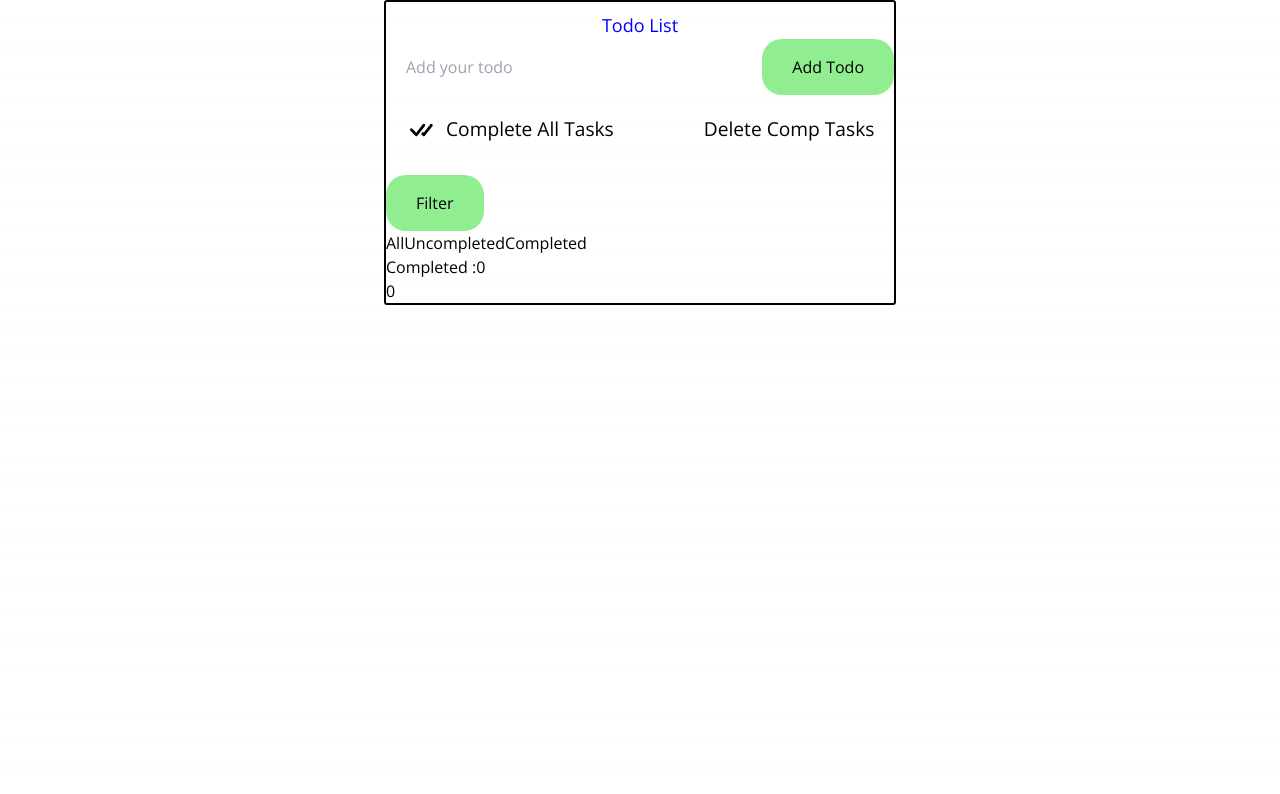
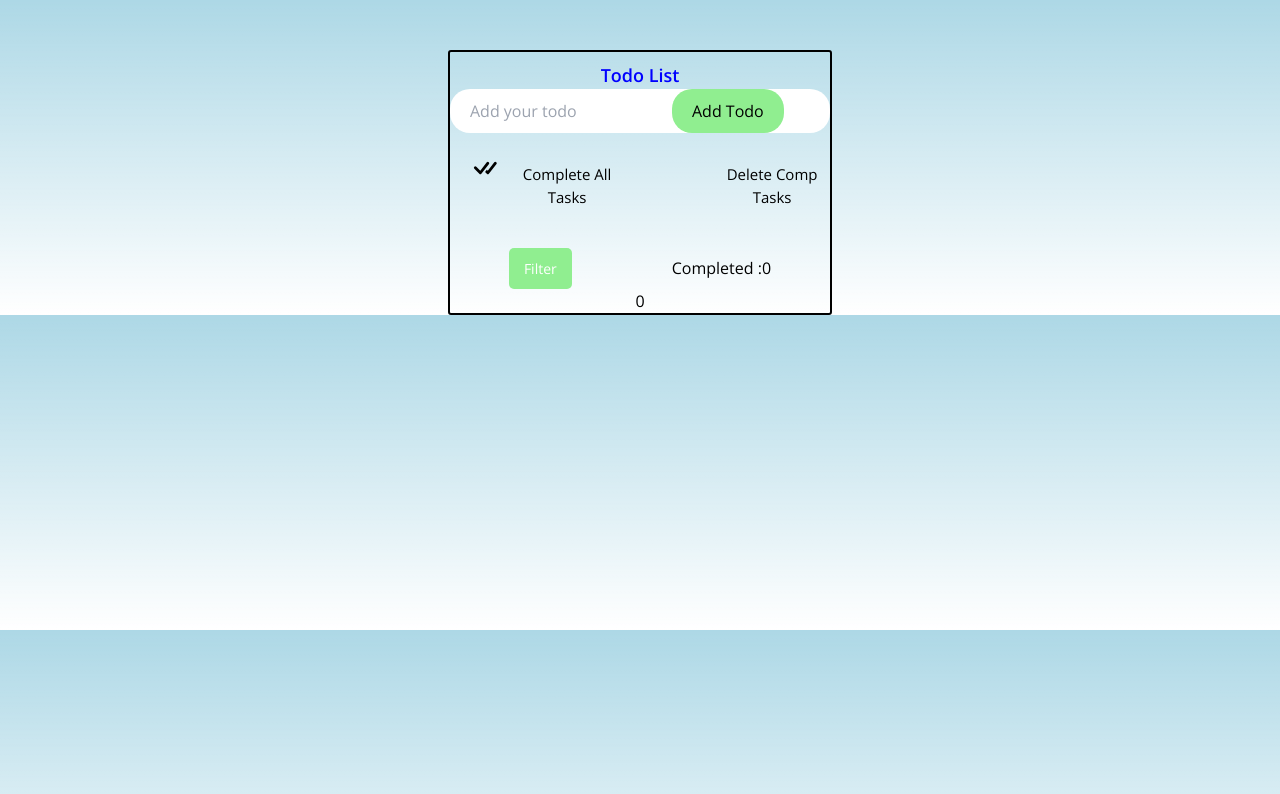
Before and after one commit to VIJAYADASS/TodoList, a Next.js app in the folder sampletest/: page /Todolist in a window 1280 px wide. Shown: the top 794 px of the page. Built offline with nearby package versions, Linux system fonts and the light colour scheme.

Commit message:
add some css

```diff
--- a/sampletest/app/Todolist/styles.css
+++ b/sampletest/app/Todolist/styles.css
@@ -8,14 +8,21 @@
 }
 
 body{
-    background-color:  white;
+    background-color: lightblue;
     border: 2px solid black;
-    margin-left: 30%;
-    width: 40%;
+    margin-left: 35%;
+    width: 30%;
+    justify-content:space-between;
     height: auto;
     border-radius: 3px;
+    margin-top: 50px;
 
 
+}
+
+.container-center{
+    align-items:  center;
+    text-align:  center;
 }
 
 h2{
@@ -24,6 +31,16 @@ h2{
     margin-top: 10px;
     font-size: large;
     text-align:  center;
+    font-weight:  bold;
+}
+.container-center{
+    align-items:  center;
+
+}
+h3{
+    cursor: pointer;
+    font: size 10px;
+
 }
 button{
     background: lightgreen;
@@ -31,39 +48,100 @@ button{
     color: black;
     cursor: pointer;
     font-size: 16px;
-    padding: 16px 30px;
+    padding: 10px 20px;
 }
 .row{
     align-items:  center;
     background: white;
     border-radius: 20px;
-    display: flex;
-    justify-content: space-between;
+    display:flex;
+    grid-template-columns:auto;
     margin-bottom: 20px;
     padding-left: 20px;
 }
 .mid{
     display: flex;
-    font-size: 1.2rem;
+    font-size: 15px;
     margin-bottom: 30px;
     margin-left: 20px;
 }
 #complete-all{
     cursor: pointer;
     margin-left: 10px;
+    padding: 10px 10px;
 }
 #clear-all{
     cursor: pointer;
     margin-left: 90px;
+    padding: 10px 10px;
 }
-.edit{
-    border-radius: 3px;
-    height: 25px;
+li{
+    display: flex;
+    align-items:  center;
+}
+.delete-icon{
+    display: flex;
+    align-items:  center;
+    justify-content:  center;
+    width: 20px;
+    height: 20px;
     margin-right: 10px;
-    padding: 5px 0;
 }
-.delete{
-    border-radius: 3px;
-    height: 25px;
-    padding: 5px 0;
+.save-icon{
+    display: flex;
+    align-items:  center;
+    justify-content:  center;
+    width: 20px;
+    height: 20px;
+    margin-right: 10px;
 }
+.edit-icon{
+    display:inline-flex;
+    align-items:  center;
+    justify-content:  center;
+    width: 20px;
+    height: 20px;
+    margin-right: 10px;
+}
+.Filters{
+    margin-top: 20px;
+
+}
+.dropdown{
+    display: inline-block;
+    position: relative;
+}
+.dropbtn{
+    background-color: lightgreen;
+    border: none;
+    border-radius: 5px;
+    color: white;
+    cursor: pointer;
+    font-size: 14px;
+    padding: 10px 15px;
+}
+.dropdown-content{
+    background-color:  white;
+    box-shadow: 0 8px 16px 0 rgba(0,0,0,.2);
+    display: none;
+    min-width: 140px;
+    position:  absolute;
+    z-index: 1;
+}
+.completed-task{
+    display: inline-block;
+    margin-left: 100px;
+
+}
+.remaining-task{
+    display:  inline-block;
+    margin-left: 80px;
+
+}
+
+#total-task{
+    color: black;
+    font-size: 13px;
+    margin-bottom: 10px;
+    margin-left: 2px;
+}
```
